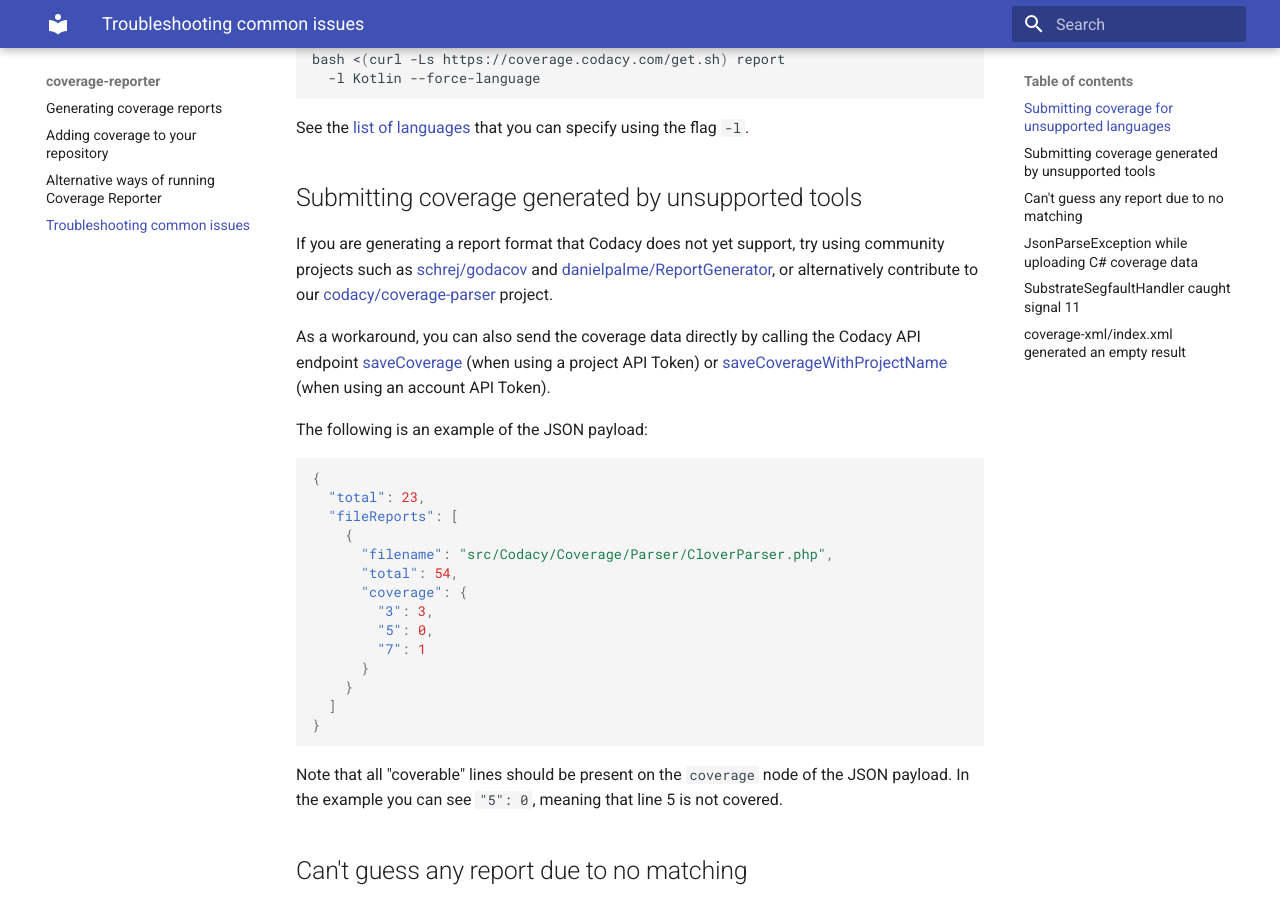
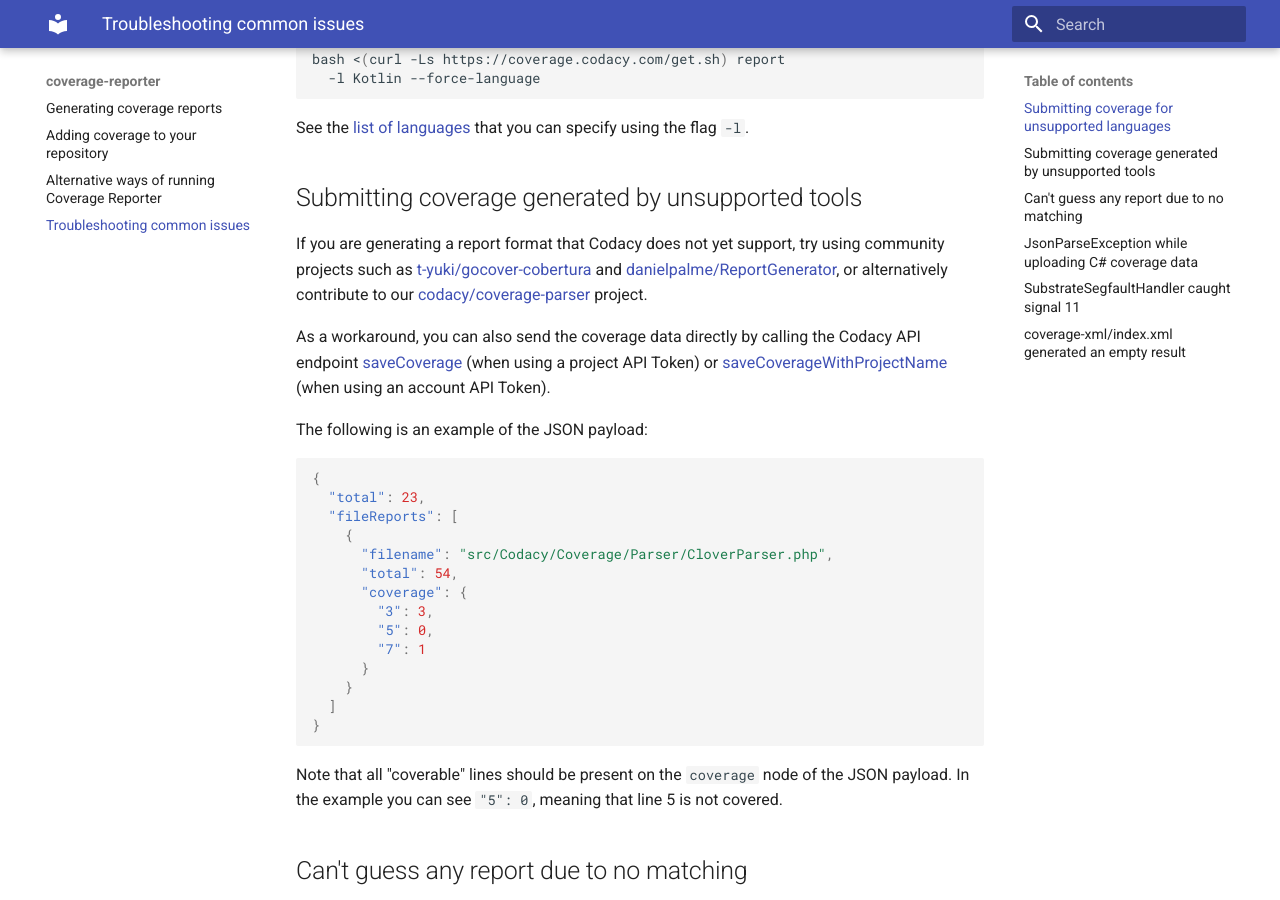
Before and after one commit to codacy/codacy-coverage-reporter, an MkDocs documentation site: the page built from docs/troubleshooting-common-issues.md, in a window 1280 px wide and 900 px high, scrolled down 375 px. Built offline with MkDocs 1.6.1 and Material for MkDocs 9.7.7, drawn with Linux system fonts in a browser that asks for light colours.

Commit message:
Add example coverage report converter t-yuki/gocover-cobertura
This substitutes the project schrej/godacov since it is a custom
implementation of our own codacy-coverage-reporter and we prefer
that customers use our own tool.

```diff
--- a/docs/troubleshooting-common-issues.md
+++ b/docs/troubleshooting-common-issues.md
@@ -15,7 +15,7 @@
 
 ## Submitting coverage generated by unsupported tools {: id="unsupported-tools"}
 
-If you are generating a report format that Codacy does not yet support, try using community projects such as [schrej/godacov](https://github.com/schrej/godacov) and [danielpalme/ReportGenerator](https://github.com/danielpalme/ReportGenerator), or alternatively contribute to our [codacy/coverage-parser](https://github.com/codacy/coverage-parser) project.
+If you are generating a report format that Codacy does not yet support, try using community projects such as [t-yuki/gocover-cobertura](https://github.com/t-yuki/gocover-cobertura) and [danielpalme/ReportGenerator](https://github.com/danielpalme/ReportGenerator), or alternatively contribute to our [codacy/coverage-parser](https://github.com/codacy/coverage-parser) project.
 
 As a workaround, you can also send the coverage data directly by calling the Codacy API endpoint [saveCoverage](https://api.codacy.com/swagger#savecoverage) (when using a project API Token) or [saveCoverageWithProjectName](https://api.codacy.com/swagger#savecoveragewithprojectname) (when using an account API Token).
 
```
